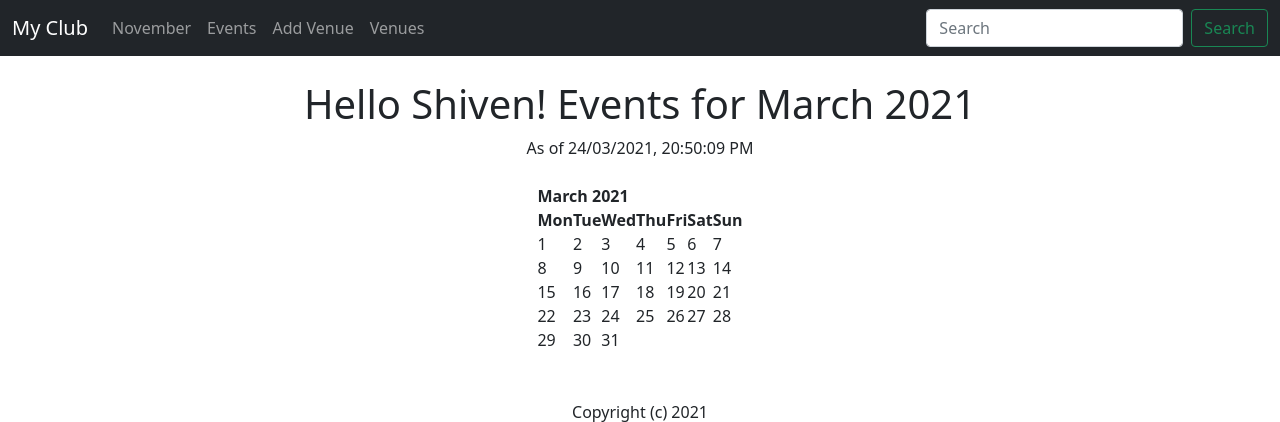
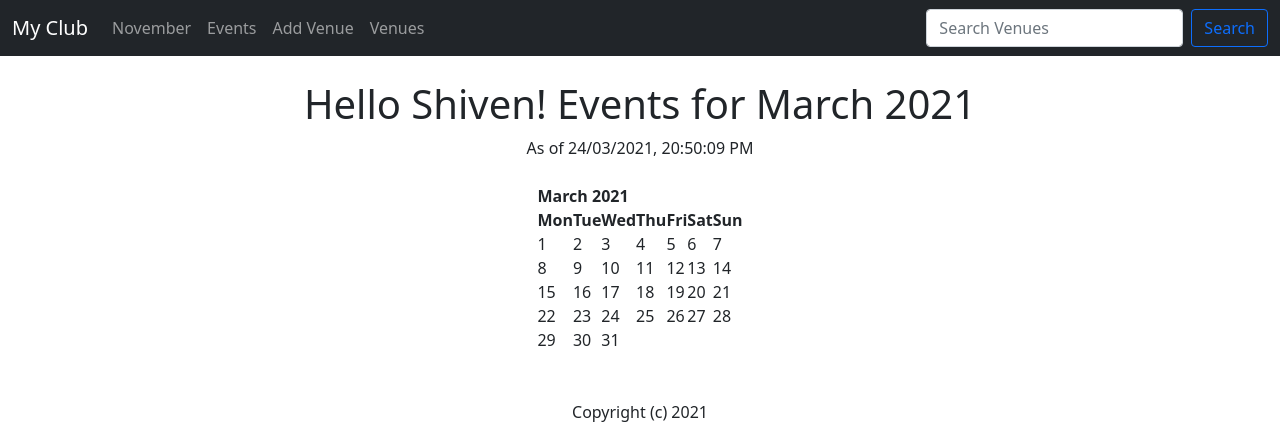
Before and after one commit to Star-Coder-7/myclub_website, a Django app: page / in a window 1280 px wide. Shown: the top 422 px of the page. Run offline with Django 3.2, Linux system fonts and the light colour scheme.

Commit message:
initial commit

```diff
--- a/events/templates/events/navbar.html
+++ b/events/templates/events/navbar.html
@@ -23,9 +23,11 @@
                 </li>
 
             </ul>
-            <form class="d-flex">
-                <input class="form-control me-2" type="search" placeholder="Search" aria-label="Search">
-                <button class="btn btn-outline-success" type="submit">Search</button>
+            <form class="d-flex" method=POST action="{% url 'search-venues' %}">
+                {% csrf_token %}
+                <input class="form-control me-2" type="search" placeholder="Search Venues" aria-label="Search"
+                       name="searched">
+                <button class="btn btn-outline-primary" type="submit">Search</button>
             </form>
         </div>
     </div>
--- a/events/urls.py
+++ b/events/urls.py
@@ -15,4 +15,5 @@ urlpatterns = [
     path('add_venue', views.add_venue, name='add-venue'),
     path('list_venues', views.list_venues, name='list-venues'),
     path('show_venue/<venue_id>', views.show_venue, name='show-venue'),
+    path('search_venues', views.search_venues, name='search-venues'),
 ]
--- a/events/views.py
+++ b/events/views.py
@@ -5,6 +5,15 @@ from datetime import datetime
 from django.http import HttpResponseRedirect
 from .models import Event, Venue
 from .forms import VenueForm
+
+
+def search_venues(request):
+    if request.method == "POST":
+        searched = request.POST['searched']
+        venues = Venue.objects.filter(name__contains=searched)
+        return render(request, 'events/search_venues.html', {'searched': searched, 'venues': venues})
+    else:
+        return render(request, 'events/search_venues.html', {})
 
 
 def show_venue(request, venue_id):
```
Also changed, not shown: events/templates/events/search_venues.html (added, +18 -0 lines), events/templates/events/show_venue.html (line endings or trailing spaces).
